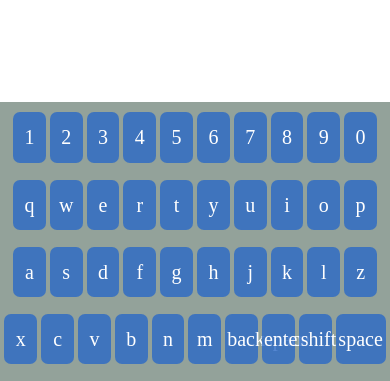
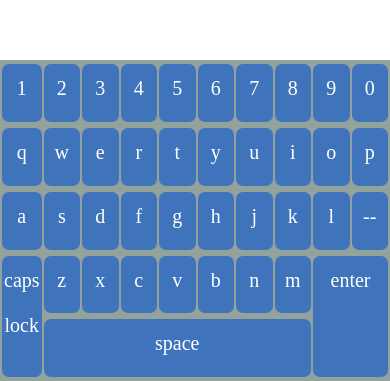
Before and after one commit to tensegrity666/virtualKeyboard, a plain HTML site: page index.html in a window 390 px wide. Shown: the part 463-844 px from the top of the page. Drawn offline with Linux system fonts and the light colour scheme.

Commit message:
feat: add grid layout for mobile width

```diff
--- a/index.html
+++ b/index.html
@@ -39,19 +39,19 @@
     <div class="keyboard__key">j</div>
     <div class="keyboard__key">k</div>
     <div class="keyboard__key">l</div>
+    <div class="keyboard__key">--</div>
 
-    <div class="keyboard__key">z</div>
-    <div class="keyboard__key">x</div>
-    <div class="keyboard__key">c</div>
-    <div class="keyboard__key">v</div>
-    <div class="keyboard__key">b</div>
-    <div class="keyboard__key">n</div>
-    <div class="keyboard__key">m</div>
+    <div class="keyboard__key row4">z</div>
+    <div class="keyboard__key row4">x</div>
+    <div class="keyboard__key row4">c</div>
+    <div class="keyboard__key row4">v</div>
+    <div class="keyboard__key row4">b</div>
+    <div class="keyboard__key row4">n</div>
+    <div class="keyboard__key row4">m</div>
 
-    <div class="keyboard__key">backspace</div>
-    <div class="keyboard__key keyboard__key_double">enter</div>
-    <div class="keyboard__key">shift</div>
+    <div class="keyboard__key keyboard__key_caps">caps lock</div>
     <div class="keyboard__key keyboard__key_space">space</div>
+    <div class="keyboard__key keyboard__key_enter">enter</div>
   </section>
 </body>
 </html>
--- a/styles/keyboard__container.css
+++ b/styles/keyboard__container.css
@@ -4,14 +4,15 @@
   bottom: 0;
   left: 0;
 
-  padding: 5px 1px 3px;
-
-  display: flex;
-  flex-wrap: wrap;
+  display: grid;
+  grid-template-rows: repeat(5, 1fr);
+  grid-template-columns: repeat(10, 1fr);
+  gap: 6px 2px;
+  justify-items: stretch;
   justify-content: center;
-  align-items: flex-start;
 
   border: 1px solid transparent;
+  padding: 3px 1px 3px;
 
   font-size: 2rem;
   line-height: var(--small-key-height);
@@ -26,3 +27,7 @@
   transition: var(--transition);
   opacity: 1;
 }
+
+.row4 {
+  grid-row: 4;
+}
--- a/styles/keyboard__key.css
+++ b/styles/keyboard__key.css
@@ -1,19 +1,7 @@
 .keyboard__key {
   box-sizing: border-box;
   text-align: center;
-  width: 8.5%;
-  max-width: 5rem;
   border: 2px solid transparent;
   border-radius: 0.7rem;
   background-color: var(--key-background-color);
-
-  margin: 4px 2px;
 }
-
-.keyboard__key_long {
-  width: 24%;
-}
-
-.keyboard__key_space {
-  width: 80%;
-}
--- /dev/null
+++ b/styles/keyboard__key_caps.css
@@ -0,0 +1,3 @@
+.keyboard__key_caps {
+  grid-area: 4 / 1 / 6 / 2;
+}
--- /dev/null
+++ b/styles/keyboard__key_enter.css
@@ -0,0 +1,3 @@
+.keyboard__key_enter {
+  grid-area: 4 / 9 / 6 / 11;
+}
--- /dev/null
+++ b/styles/keyboard__key_space.css
@@ -0,0 +1,3 @@
+.keyboard__key_space {
+  grid-area: 5 / 2 / 5 / 9;
+}
--- a/styles/main.css
+++ b/styles/main.css
@@ -1,9 +1,8 @@
+@import "/styles/normalize.css";
 @import "/styles/variables.css";
 @import "/styles/keyboard__container.css";
 @import "/styles/keyboard__container_hide.css";
 @import "/styles/keyboard__key.css";
-
-body {
-  margin: 0;
-  padding: 0;
-}
+@import "/styles/keyboard__key_space.css";
+@import "/styles/keyboard__key_enter.css";
+@import "/styles/keyboard__key_caps.css";
--- /dev/null
+++ b/styles/normalize.css
@@ -0,0 +1,4 @@
+body {
+  margin: 0;
+  padding: 0;
+}
--- a/styles/variables.css
+++ b/styles/variables.css
@@ -1,12 +1,12 @@
 :root {
-  --small-height: 33vh;
+  --small-height: 38vh;
   --font-color: rgb(255, 255, 255);
   --background-color: rgba(41, 71, 55, 0.5);
   --key-background-color: rgba(43, 106, 199, 0.8);
   --border-radius: 15px;
   --transition: all 0.3s linear;
 
-  --small-key-height: calc(var(--small-height) / 6);
+  --small-key-height: calc(var(--small-height) / 7);
 
   font-size: 10px;
 }
```
